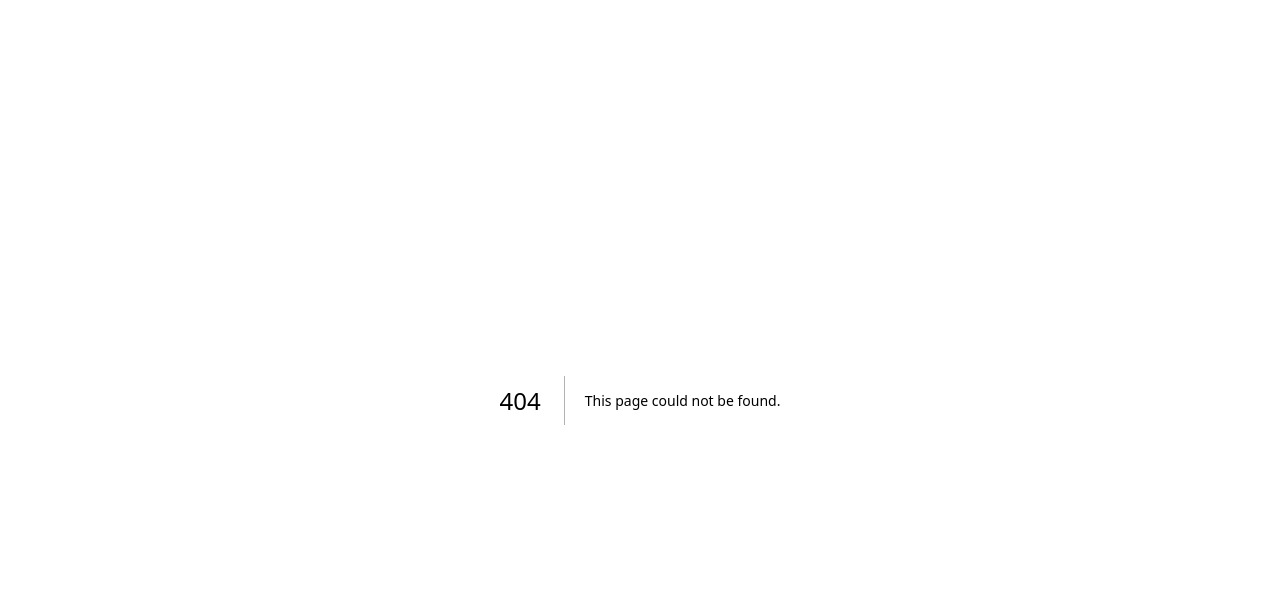
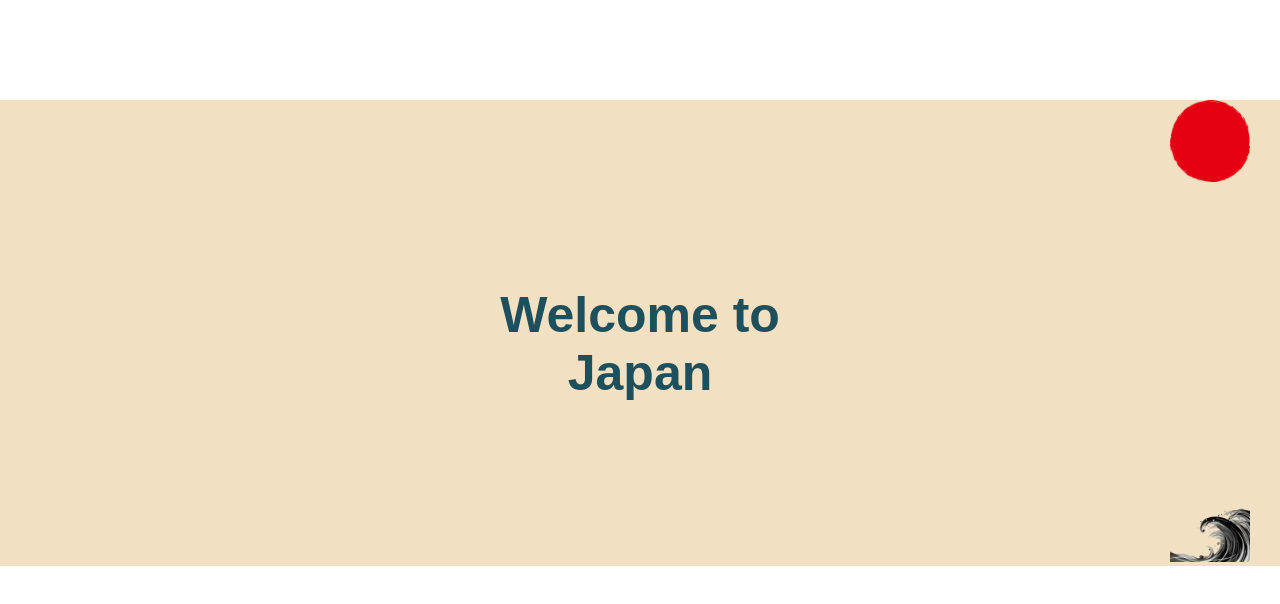
Before and after one commit to hayasin2004/new-u22-Next.js, a Next.js app: page /welcomeToJapan in a window 1280 px wide. Before the commit this address had no page. Shown: the top 604 px of the page. Built offline with nearby package versions, Linux system fonts and the light colour scheme.

Commit message:
ページデザイン

```diff
--- /dev/null
+++ b/src/app/welcomeToJapan/page.tsx
@@ -0,0 +1,32 @@
+import React from 'react';
+import styles from './welcome.module.css'
+import Image from "next/image";
+const welcomeToJapan = () => {
+    return (
+        <div className={styles.container}>
+            <div className={styles.Hinomarucontainer}>
+                <Image
+                    src="/images/Hinomaru.png"
+                    alt="Hinomaru Logo"
+                    width={100}
+                    height={100}
+                    className={styles.Hinomaru}
+                    priority
+                />
+            </div>
+            <h2 className={styles.siteName}>Welcome to <br/>Japan</h2>
+            <div className={styles.Hinomarucontainer}>
+                <Image
+                    src="/images/tunami.png"
+                    alt="Hinomaru Logo"
+                    width={500}
+                    height={500}
+                    className={styles.Hinomaru}
+                    priority
+                />
+            </div>
+        </div>
+    );
+};
+
+export default welcomeToJapan;
--- /dev/null
+++ b/src/app/welcomeToJapan/welcome.module.css
@@ -0,0 +1,25 @@
+.body{
+    background-color: #f1e0c2;
+}
+.container{
+    background-color: #f1e0c2;
+
+}
+.Hinomarucontainer{
+    text-align: right;
+    margin-right: 30px;
+    margin-top: 100px;
+}
+
+.Hinomaru{
+    width: 80px;
+    height: auto;
+}
+
+.siteName{
+    position: relative;
+    font-size: 50px;
+    color:#1d505c;
+    text-align: center;
+    margin-top: 100px;
+}
```
Also changed, not shown: public/images/HInomaru.png (added), public/images/tunami.png (added).
